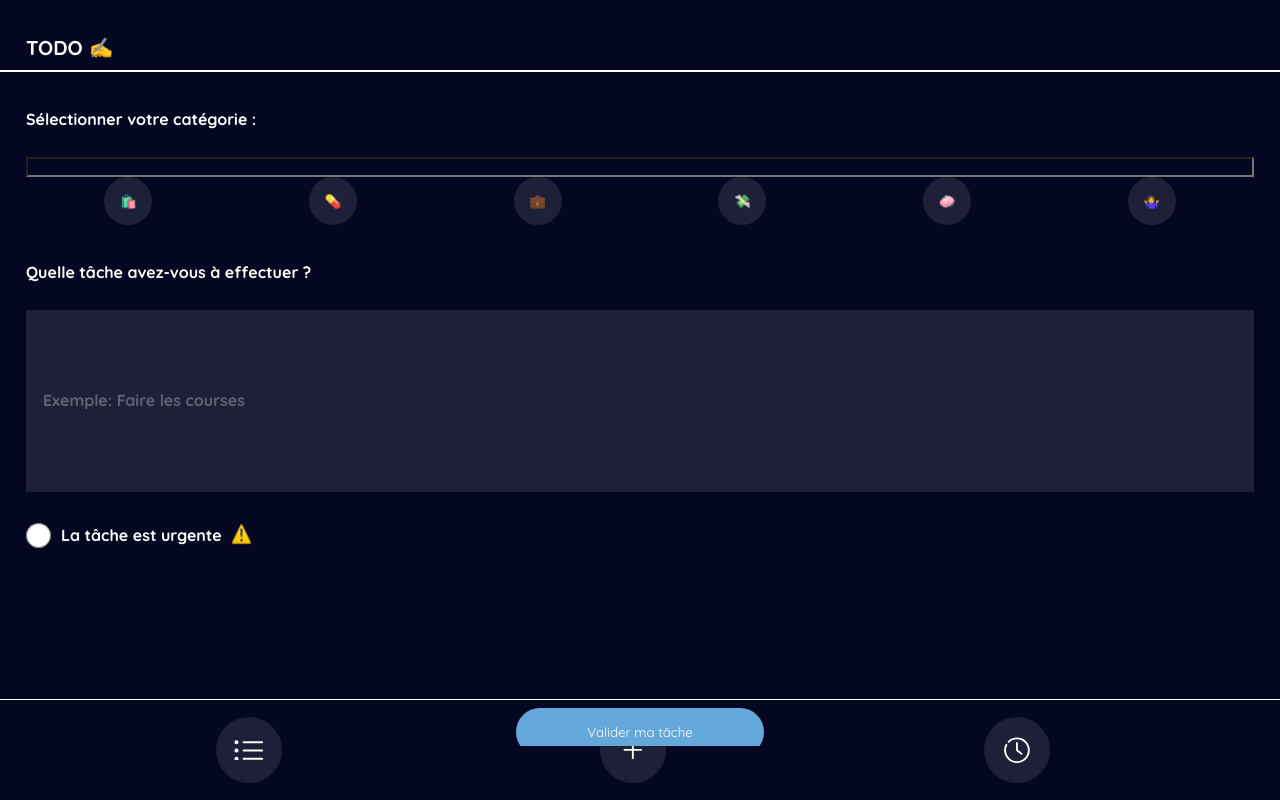
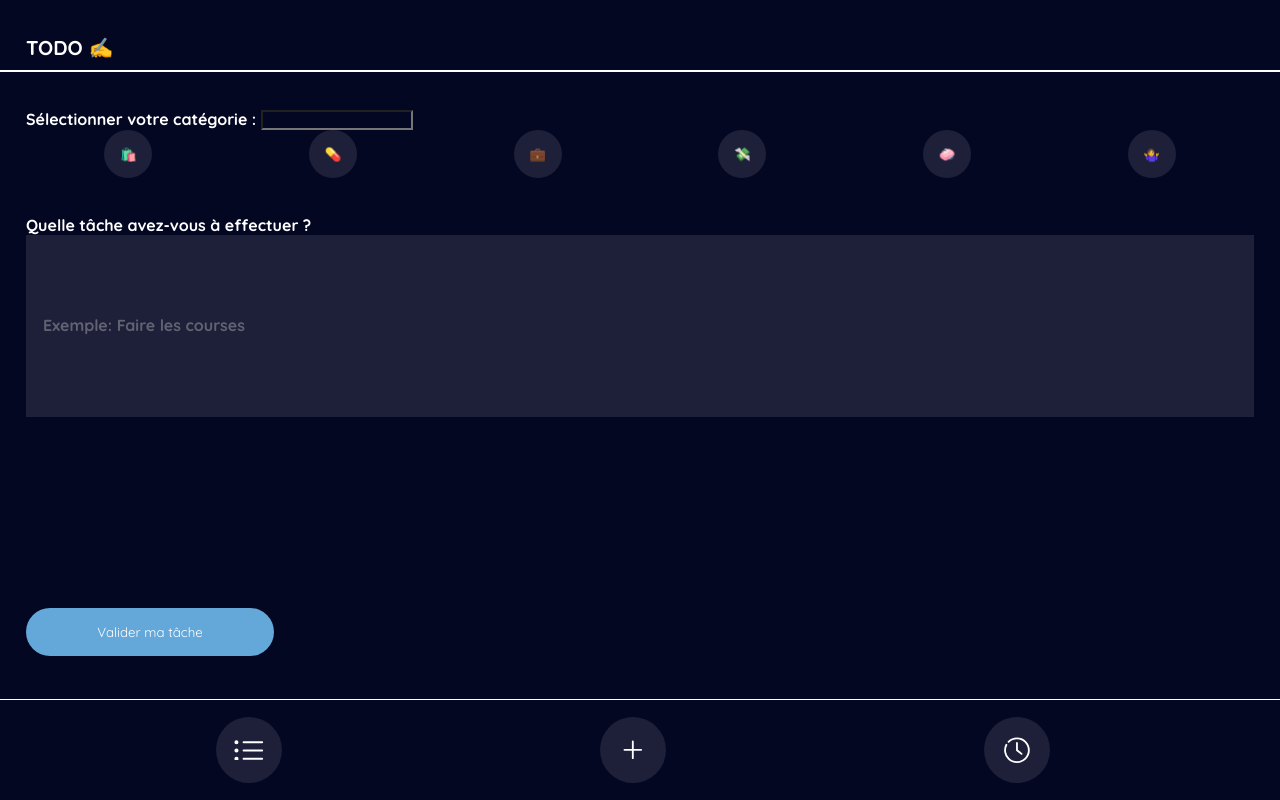
Before and after one commit to cpoiny/TODO, an Angular app in the folder TODO/: page /add in a window 1280 px wide. Built offline with nearby package versions, Linux system fonts and the light colour scheme.

Commit message:
recupere les inputs

```diff
--- a/TODO/src/app/pages/add/add.component.html
+++ b/TODO/src/app/pages/add/add.component.html
@@ -4,7 +4,7 @@
 
     <div class="container flex column">
 
-        <label for="cat" class="titre style">Sélectionner votre catégorie :</label>
+        <label for="cat" class="titre style">Sélectionner votre catégorie :
 
             <input type="text" id="cat" formControlName="cat">
             <div class="flex categoryList">
@@ -17,16 +17,16 @@
 
 
             <div class="flex column">
-        <label class="titre style" for="todo">Quelle tâche avez-vous à effectuer ?</label>
-        <input type="text" id="todo" formControlName="todo" class="tache-a-remplir" placeholder="Exemple: Faire les courses">
+                <label class="titre style" for="todo">Quelle tâche avez-vous à effectuer ?
+                    <input type="text" id="todo" formControlName="todo" class="tache-a-remplir"
+                        placeholder="Exemple: Faire les courses">
                     <!-- Option urgence de la taĉhe -->
-         <div class="option flex">
+                    <!-- <div class="option flex">
 
             <input class="style urgente" type="radio" name="urgente">
             <p class="style">La tâche est urgente</p>
             <img src="assets/icons/urgent-icon.png" alt="icon_urgent" width="20px">
 
-        </div>
+        </div> -->
 
                     <button class="valider" type="submit" (click)="validate()">Valider ma tâche</button>
-    </div>
--- a/TODO/src/app/pages/add/add.component.ts
+++ b/TODO/src/app/pages/add/add.component.ts
@@ -13,7 +13,7 @@ export class AddComponent {
   // Déclarer la propriété FormGroup
   listCategory: ICategory[] = CATEGORYLIST;
   todoForm!: FormGroup;
-  // validationError: [] = [];
+  validationError: [] = [];
 
   constructor(
     private formBuilder: FormBuilder,
@@ -29,15 +29,16 @@ export class AddComponent {
   }
 
   validate() {
-    // this.validationError = [];
+    this.validationError = [];
     if (this.todoForm.invalid) {
       Object.keys(this.todoForm.controls).forEach((input) => {
         const currentInput = this.todoForm.get(input);
         console.log("currentInput", currentInput);
-        // if (currentInput && currentInput.status === "INVALID") {
-        //   this.validationError.push();
-        // }
+        if (currentInput && currentInput.status === "INVALID") {
+          this.validationError.push();
+        }
       });
     }
+    console.log(this.todoForm.value);
   }
 }
```
Lines whose indentation alone changed are shown as unchanged.
